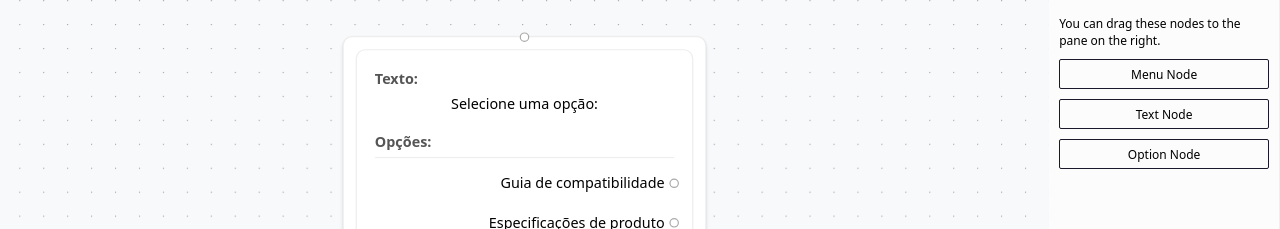
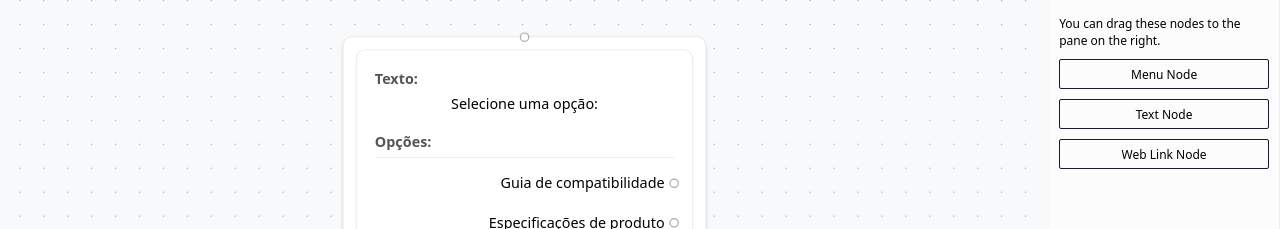
Before and after one commit to JP-Becker/node-manager, a React (Vite) app: page / in a window 1280 px wide. Shown: the top 229 px of the page. Built offline with nearby package versions, Linux system fonts and the light colour scheme.

Commit message:
reestruturando a tipagem dos nodes

```diff
--- a/src/App.tsx
+++ b/src/App.tsx
@@ -20,9 +20,9 @@ import { initialNodes, nodeTypes } from './nodes';
 import { initialEdges, edgeTypes } from './edges';
 import { DnDProvider, useDnD } from './components/sidebar/DnDContext';
 import { Sidebar } from './components/sidebar/Sidebar';
-import { AppNode } from './nodes/types';
+import { AppNode, OptionNode } from './nodes/types';
 
-const getId = () => `node_${uuidv4()}`;
+const getId = () => uuidv4();
 
 const DnDFlow = () => {
   const reactFlowWrapper = useRef(null);
@@ -41,20 +41,19 @@ const DnDFlow = () => {
   const onDrop = useCallback(
     (event: React.DragEvent<HTMLDivElement>) => {
       event.preventDefault();
-
-      if (!type) {
-        return;
-      }
+      if (!type) return;
 
       const position = screenToFlowPosition({
         x: event.clientX,
         y: event.clientY,
       });
+
       const newNode: AppNode = {
         id: getId(),
-        type: type,
+        type,
         position,
-        data: { label: `${type} node` },
+        nextNodeId: null,
+        data: { url: '', title: '', text: '', options: []},
       };
 
       setNodes((nds) => nds.concat(newNode));
--- a/src/components/sidebar/Sidebar.tsx
+++ b/src/components/sidebar/Sidebar.tsx
@@ -21,8 +21,8 @@ export const Sidebar = () => {
       <div className="dndnode text" onDragStart={(event) => onDragStart(event, 'TEXT')} draggable>
         Text Node
       </div>
-      <div className="dndnode option" onDragStart={(event) => onDragStart(event, 'OPTION')} draggable>
-        Option Node
+      <div className="dndnode option" onDragStart={(event) => onDragStart(event, 'WEBLINK')} draggable>
+        Web Link Node
       </div>
     </aside>
   );
```
Also changed, not shown: src/nodes/types.ts (+12 -1 lines).
